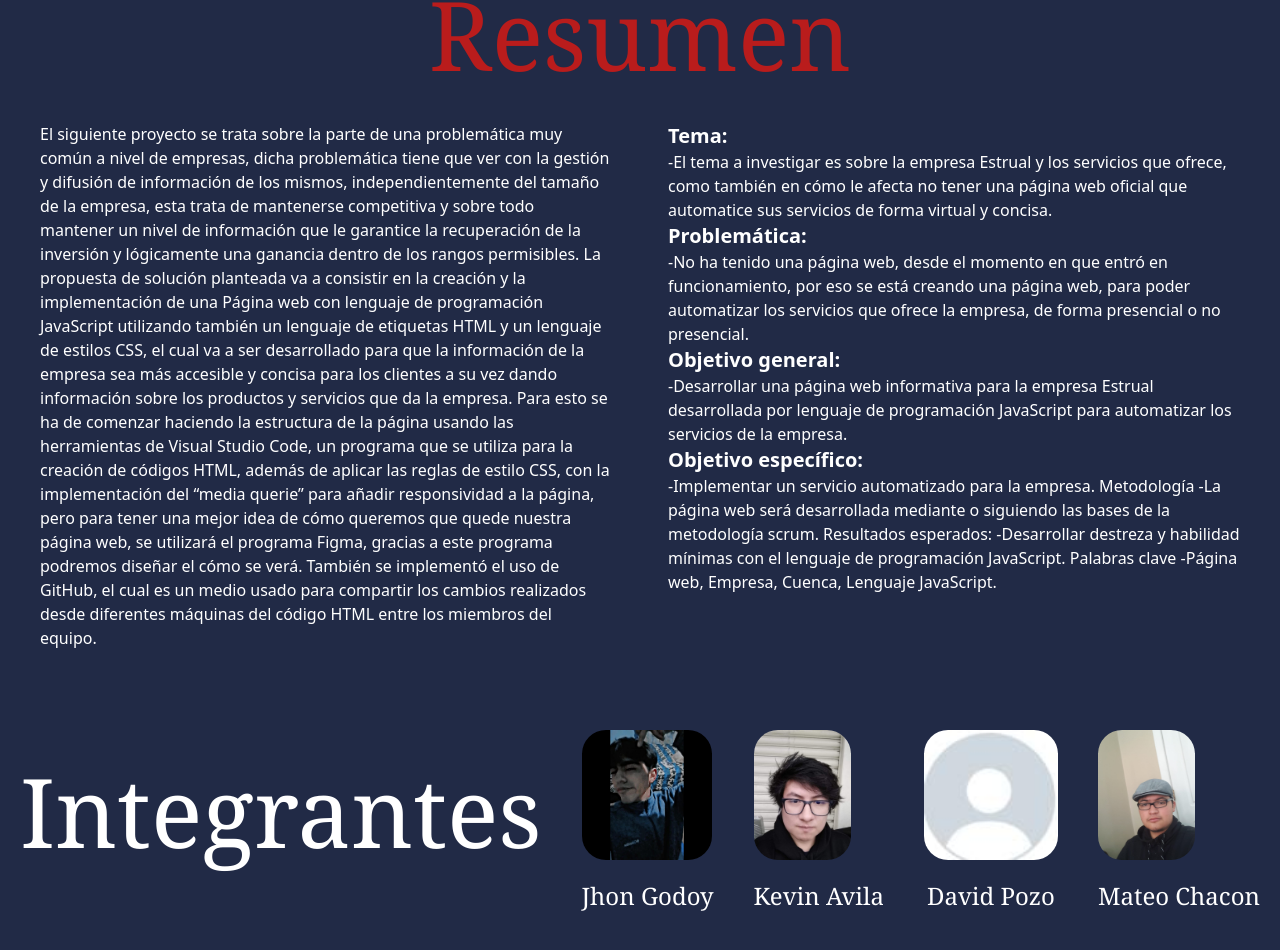
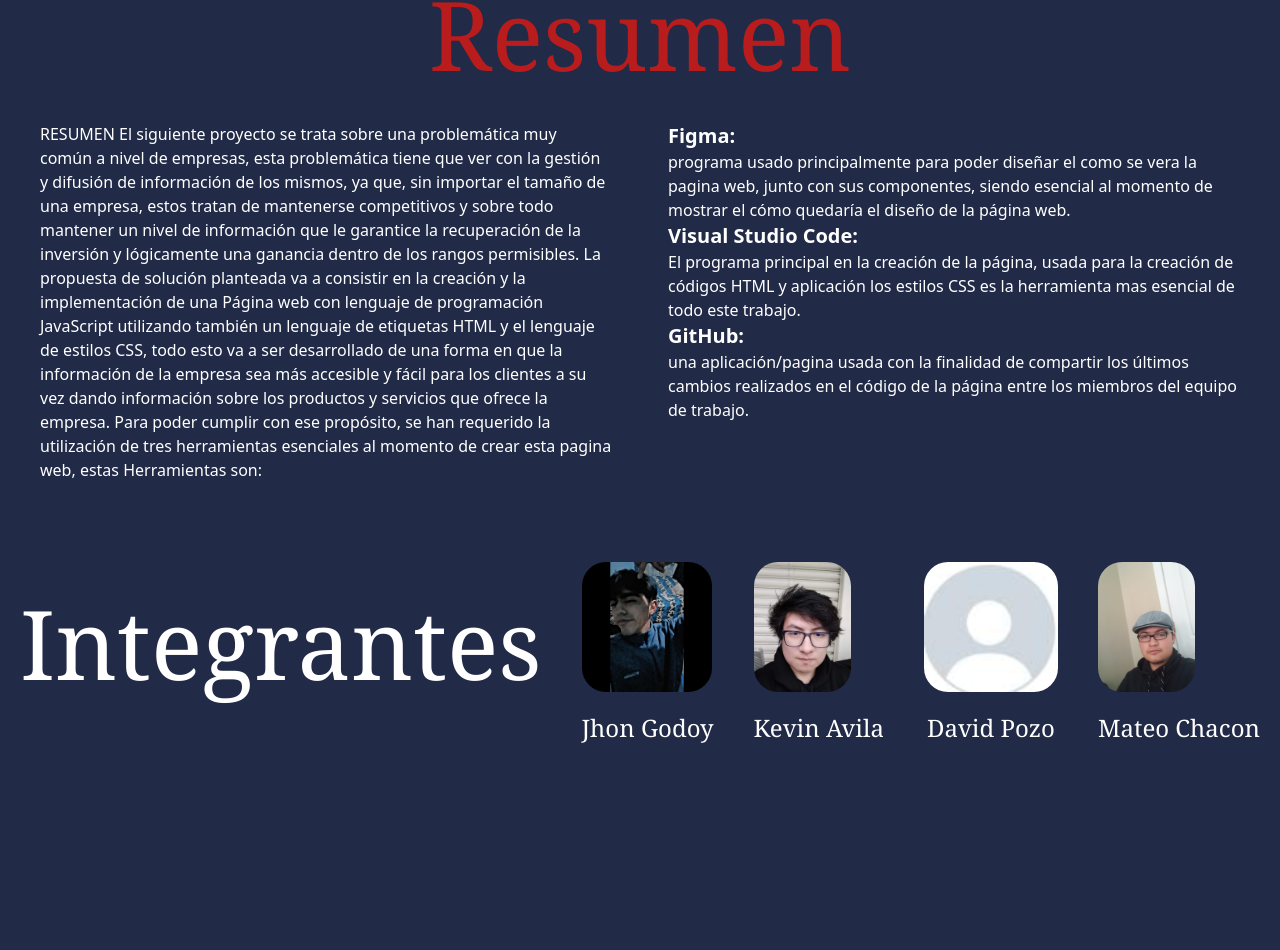
Before and after one commit to COLADOXD/my-project1, a React (Create React App) app: page / in a window 1280 px wide. Shown: the part 518-1468 px from the top of the page. After the commit the page ends 1362 px from the top, so only its background shows below. Built offline with nearby package versions, Linux system fonts and the light colour scheme.

Commit message:
cambio de orden de las secciones

```diff
--- a/src/container/Layout.jsx
+++ b/src/container/Layout.jsx
@@ -14,6 +14,13 @@ const Layout = ({ children }) => {
         </div>
         <div className="flex flex-row items-center justify-between">
           <Link
+            to="/Objetivos
+            "
+            className="text-white font-serif text-xl ml-10"
+          >
+            Objetivos
+          </Link>
+          <Link
             to="/Introduccion"
             className="text-white font-serif text-xl ml-10"
           >
@@ -21,15 +28,12 @@ const Layout = ({ children }) => {
           </Link>
           <Link
             to="/MarcoDeReferencia"
-            className="text-white font-serif text-xl ml-10"
+            className="text-white font-serif text-xl mx-10"
           >
             Marco de Referencia
           </Link>
-          <Link to="/Encuesta" className="text-white font-serif text-xl mx-10">
+          <Link to="/Encuesta" className="text-white font-serif text-xl mr-10">
             Encuesta
-          </Link>
-          <Link to="/Objetivos" className="text-white font-serif text-xl mr-10">
-            Objetivos
           </Link>
         </div>
       </nav>
--- a/src/container/Main.jsx
+++ b/src/container/Main.jsx
@@ -16,53 +16,39 @@ const Main = () => {
         </h1>
         <div className="flex flex-row text-white px-10 my-10">
           <div className=" w-2/4 mr-7">
-            El siguiente proyecto se trata sobre la parte de una problemática
-            muy común a nivel de empresas, dicha problemática tiene que ver con
-            la gestión y difusión de información de los mismos,
-            independientemente del tamaño de la empresa, esta trata de
-            mantenerse competitiva y sobre todo mantener un nivel de información
-            que le garantice la recuperación de la inversión y lógicamente una
-            ganancia dentro de los rangos permisibles. La propuesta de solución
-            planteada va a consistir en la creación y la implementación de una
-            Página web con lenguaje de programación JavaScript utilizando
-            también un lenguaje de etiquetas HTML y un lenguaje de estilos CSS,
-            el cual va a ser desarrollado para que la información de la empresa
-            sea más accesible y concisa para los clientes a su vez dando
-            información sobre los productos y servicios que da la empresa. Para
-            esto se ha de comenzar haciendo la estructura de la página usando
-            las herramientas de Visual Studio Code, un programa que se utiliza
-            para la creación de códigos HTML, además de aplicar las reglas de
-            estilo CSS, con la implementación del “media querie” para añadir
-            responsividad a la página, pero para tener una mejor idea de cómo
-            queremos que quede nuestra página web, se utilizará el programa
-            Figma, gracias a este programa podremos diseñar el cómo se verá.
-            También se implementó el uso de GitHub, el cual es un medio usado
-            para compartir los cambios realizados desde diferentes máquinas del
-            código HTML entre los miembros del equipo.
+            RESUMEN El siguiente proyecto se trata sobre una problemática muy
+            común a nivel de empresas, esta problemática tiene que ver con la
+            gestión y difusión de información de los mismos, ya que, sin
+            importar el tamaño de una empresa, estos tratan de mantenerse
+            competitivos y sobre todo mantener un nivel de información que le
+            garantice la recuperación de la inversión y lógicamente una ganancia
+            dentro de los rangos permisibles. La propuesta de solución planteada
+            va a consistir en la creación y la implementación de una Página web
+            con lenguaje de programación JavaScript utilizando también un
+            lenguaje de etiquetas HTML y el lenguaje de estilos CSS, todo esto
+            va a ser desarrollado de una forma en que la información de la
+            empresa sea más accesible y fácil para los clientes a su vez dando
+            información sobre los productos y servicios que ofrece la empresa.
+            Para poder cumplir con ese propósito, se han requerido la
+            utilización de tres herramientas esenciales al momento de crear esta
+            pagina web, estas Herramientas son:
           </div>
           <div className=" w-2/4 ml-7">
-            <span className="text-xl font-bold">Tema:</span> <br /> -El tema a
-            investigar es sobre la empresa Estrual y los servicios que ofrece,
-            como también en cómo le afecta no tener una página web oficial que
-            automatice sus servicios de forma virtual y concisa. <br />
-            <span className="text-xl font-bold">Problemática:</span> <br /> -No
-            ha tenido una página web, desde el momento en que entró en
-            funcionamiento, por eso se está creando una página web, para poder
-            automatizar los servicios que ofrece la empresa, de forma presencial
-            o no presencial. <br />
+            <span className="text-xl font-bold">Figma:</span> <br /> programa
+            usado principalmente para poder diseñar el como se vera la pagina
+            web, junto con sus componentes, siendo esencial al momento de
+            mostrar el cómo quedaría el diseño de la página web. <br />
+            <span className="text-xl font-bold">Visual Studio Code:</span>
+            <br /> El programa principal en la creación de la página, usada para
+            la creación de códigos HTML y aplicación los estilos CSS es la
+            herramienta mas esencial de todo este trabajo.
+            <br />
             <span className="text-xl font-bold">
-              Objetivo general: <br />
+              GitHub: <br />
             </span>
-            -Desarrollar una página web informativa para la empresa Estrual
-            desarrollada por lenguaje de programación JavaScript para
-            automatizar los servicios de la empresa. <br />
-            <span className="text-xl font-bold">Objetivo específico:</span>
-            <br />
-            -Implementar un servicio automatizado para la empresa. Metodología
-            -La página web será desarrollada mediante o siguiendo las bases de
-            la metodología scrum. Resultados esperados: -Desarrollar destreza y
-            habilidad mínimas con el lenguaje de programación JavaScript.
-            Palabras clave -Página web, Empresa, Cuenca, Lenguaje JavaScript.
+            una aplicación/pagina usada con la finalidad de compartir los
+            últimos cambios realizados en el código de la página entre los
+            miembros del equipo de trabajo. <br />
           </div>
         </div>
       </div>
```
